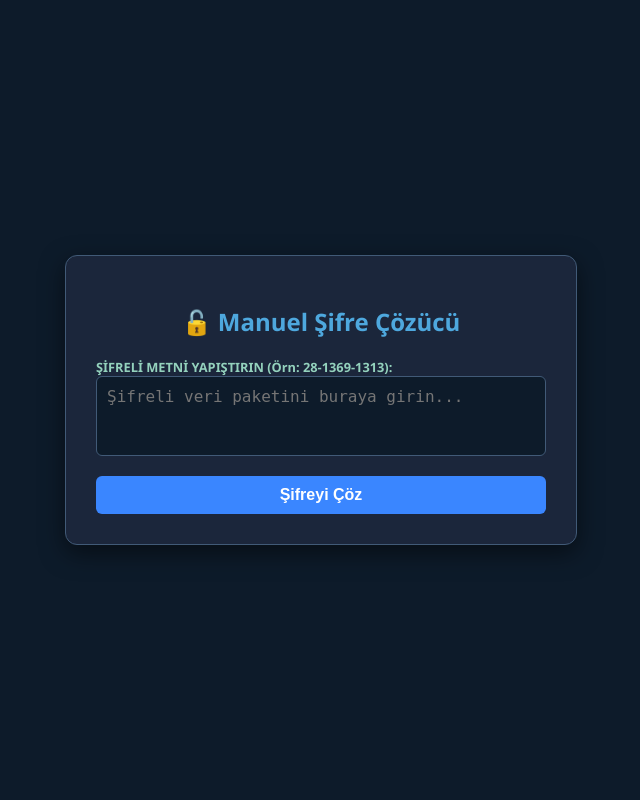
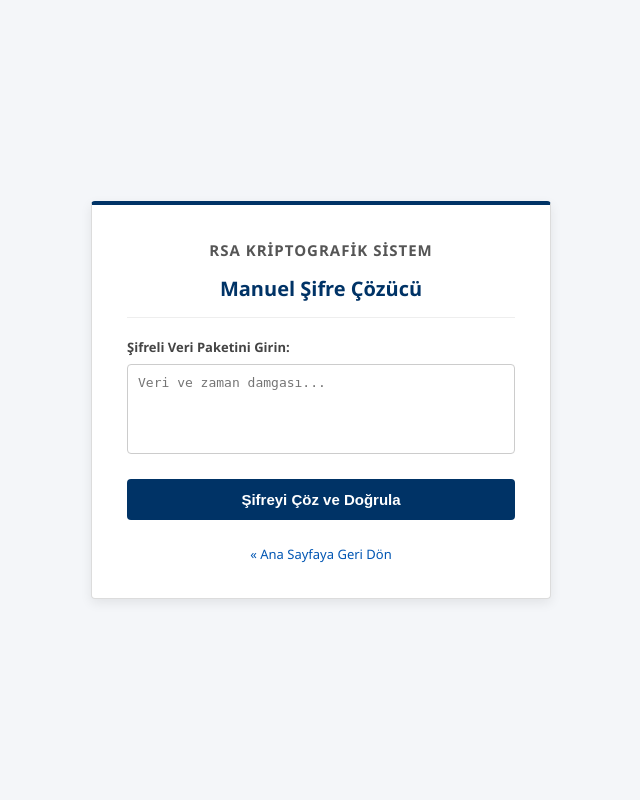
Before and after one commit to Ef3Be/vigilant-meme, a Flask app: page /cozumle in a window 1280 px wide. Shown: the whole page, without its empty margins (319-959 px from the left). Run offline with Flask 3, Linux system fonts and the light colour scheme.

Commit message:
Update manuel_solve.html

```diff
--- a/templates/manuel_solve.html
+++ b/templates/manuel_solve.html
@@ -3,83 +3,164 @@
 <head>
     <meta charset="UTF-8">
     <meta name="viewport" content="width=device-width, initial-scale=1.0">
-    <title>Manuel Şifre Çözücü</title>
+    <title>RSA Kriptografik Belge Çözümleme</title>
     <style>
         body {
-            background-color: #0d1b2a;
-            color: #e0fbfc;
             font-family: 'Segoe UI', Tahoma, Geneva, Verdana, sans-serif;
+            background-color: #f4f6f9;
+            color: #333;
             display: flex;
             justify-content: center;
             align-items: center;
-            height: 100vh;
+            min-height: 100vh;
             margin: 0;
         }
-        .card {
-            background-color: #1b263b;
-            padding: 30px;
-            border-radius: 12px;
-            box-shadow: 0 8px 24px rgba(0,0,0,0.5);
-            width: 90%;
-            max-width: 450px;
+
+        .portal-card {
+            background: #ffffff;
+            border: 1px solid #dcdcdc;
+            border-top: 4px solid #003366;
+            box-shadow: 0 4px 12px rgba(0,0,0,0.08);
+            padding: 35px;
+            border-radius: 4px;
+            width: 100%;
+            max-width: 460px;
+            box-sizing: border-box;
+        }
+
+        .header-logo {
             text-align: center;
-            border: 1px solid #415a77;
+            margin-bottom: 15px;
         }
-        h2 { color: #4ea8de; margin-bottom: 20px; }
+
+        .header-logo h1 {
+            font-size: 15px;
+            color: #555;
+            margin: 0;
+            text-transform: uppercase;
+            letter-spacing: 1px;
+        }
+
+        h2 {
+            color: #003366;
+            font-size: 20px;
+            text-align: center;
+            margin-top: 5px;
+            margin-bottom: 20px;
+            border-bottom: 1px solid #eee;
+            padding-bottom: 15px;
+        }
+
+        .form-group {
+            margin-bottom: 20px;
+        }
+
+        label {
+            display: block;
+            font-size: 13px;
+            font-weight: 600;
+            color: #444;
+            margin-bottom: 8px;
+        }
+
         textarea {
             width: 100%;
-            height: 80px;
-            background-color: #0d1b2a;
-            color: #fff;
-            border: 1px solid #415a77;
-            border-radius: 6px;
+            height: 90px;
             padding: 10px;
+            background: #fff;
+            border: 1px solid #ccc;
+            color: #333;
             font-family: monospace;
-            font-size: 1rem;
+            font-size: 13px;
+            border-radius: 4px;
+            box-sizing: border-box;
+            outline: none;
             resize: none;
-            box-sizing: border-box;
         }
+
+        textarea:focus {
+            border-color: #003366;
+            box-shadow: 0 0 4px rgba(0, 51, 102, 0.2);
+        }
+
         button {
-            background-color: #3a86ff;
+            background: #003366;
             color: white;
             border: none;
-            padding: 10px 20px;
-            border-radius: 6px;
-            font-size: 1rem;
+            padding: 12px;
+            width: 100%;
+            font-weight: 600;
+            font-size: 15px;
+            cursor: pointer;
+            border-radius: 4px;
+            transition: background 0.2s;
+        }
+
+        button:hover {
+            background: #002244;
+        }
+
+        .result-box {
+            margin-top: 20px;
+            background: #e8f5e9;
+            border: 1px solid #c8e6c9;
+            padding: 15px;
+            border-radius: 4px;
+        }
+
+        .result-label {
+            font-size: 12px;
+            color: #2e7d32;
             font-weight: bold;
-            cursor: pointer;
-            margin-top: 15px;
-            width: 100%;
+            text-transform: uppercase;
+            margin-bottom: 5px;
         }
-        button:hover { background-color: #2667cc; }
-        .result-box {
-            background-color: #0d1b2a;
-            padding: 15px;
-            border-radius: 6px;
-            margin-top: 20px;
-            border: 1px solid #52b788;
+
+        .result-text {
+            font-size: 18px;
+            color: #1b5e20;
+            font-weight: bold;
+            word-break: break-all;
+            font-family: monospace;
         }
-        .label { font-size: 0.8rem; color: #94d2bd; font-weight: bold; }
-        .text { font-size: 1.3rem; color: #52b788; font-weight: bold; margin-top: 5px; }
+
+        .footer-link {
+            display: block;
+            margin-top: 25px;
+            text-align: center;
+            color: #0056b3;
+            text-decoration: none;
+            font-size: 13px;
+        }
+
+        .footer-link:hover {
+            text-decoration: underline;
+        }
     </style>
 </head>
 <body>
+    <div class="portal-card">
+        <div class="header-logo">
+            <h1>RSA Kriptografik Sistem</h1>
+        </div>
+        <h2>Manuel Şifre Çözücü</h2>
 
-    <div class="card">
-        <h2>🔓 Manuel Şifre Çözücü</h2>
         <form method="POST">
-            <div style="text-align: left;" class="label">ŞİFRELİ METNİ YAPIŞTIRIN (Örn: 28-1369-1313):</div>
-            <textarea name="cipher_text" placeholder="Şifreli veri paketini buraya girin...">{{ cipher_input }}</textarea>
-            <button type="submit">Şifreyi Çöz</button>
+            <div class="form-group">
+                <label>Şifreli Veri Paketini Girin:</label>
+                <textarea name="cipher_text" placeholder="Veri ve zaman damgası..." required>{{ cipher_input }}</textarea>
+            </div>
+            <button type="submit">Şifreyi Çöz ve Doğrula</button>
         </form>
 
         {% if decrypted_result is not none %}
         <div class="result-box">
-            <div class="label">ÇÖZÜLEN ORİJİNAL METİN:</div>
-            <div class="text">{{ decrypted_result }}</div>
+            <div class="result-label">Çözülen Orijinal Metin:</div>
+            <div class="result-text">{{ decrypted_result }}</div>
         </div>
         {% endif %}
+
+        <a href="/" class="footer-link">« Ana Sayfaya Geri Dön</a>
     </div>
-
 </body>
 </html>
```
